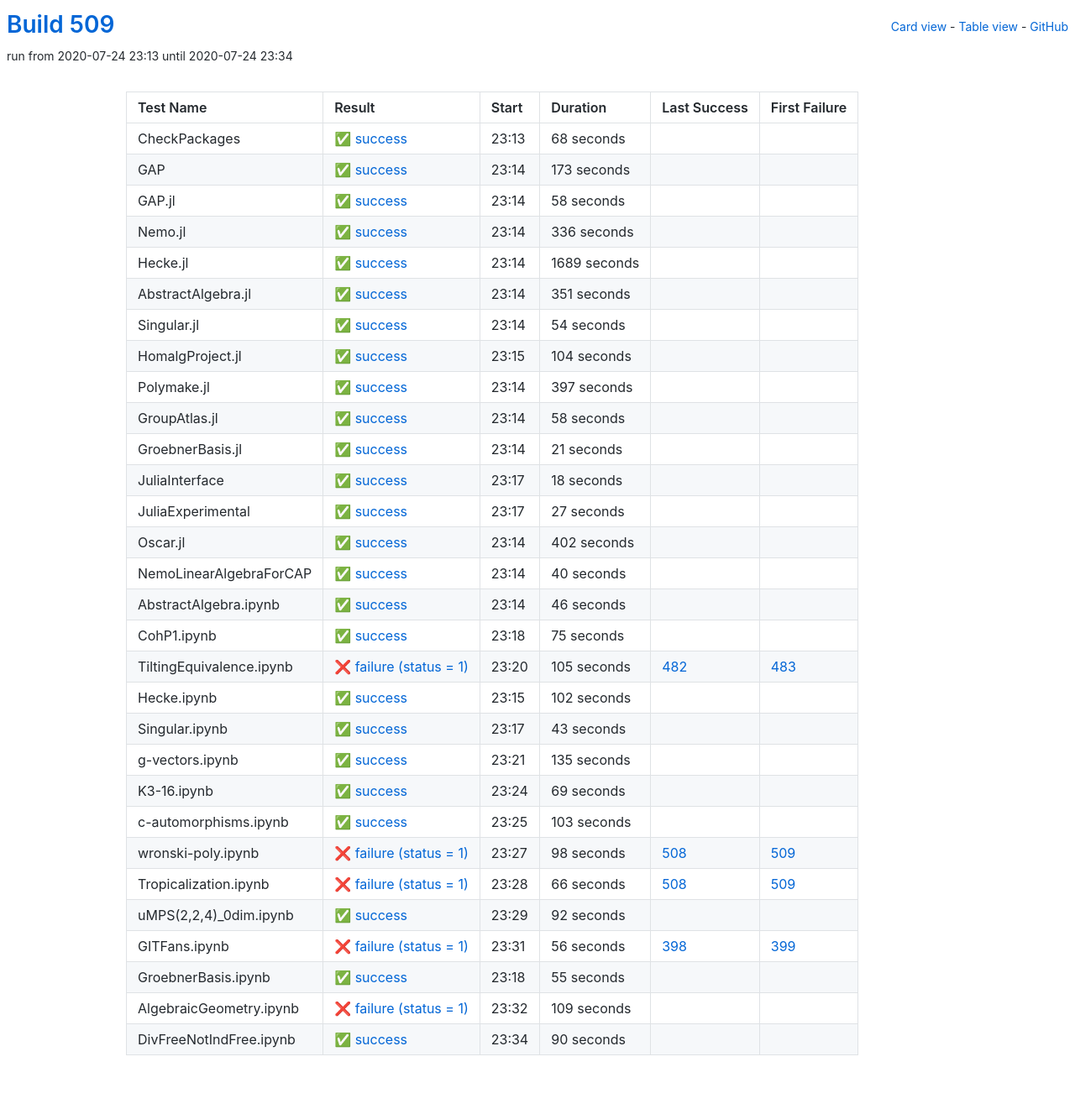
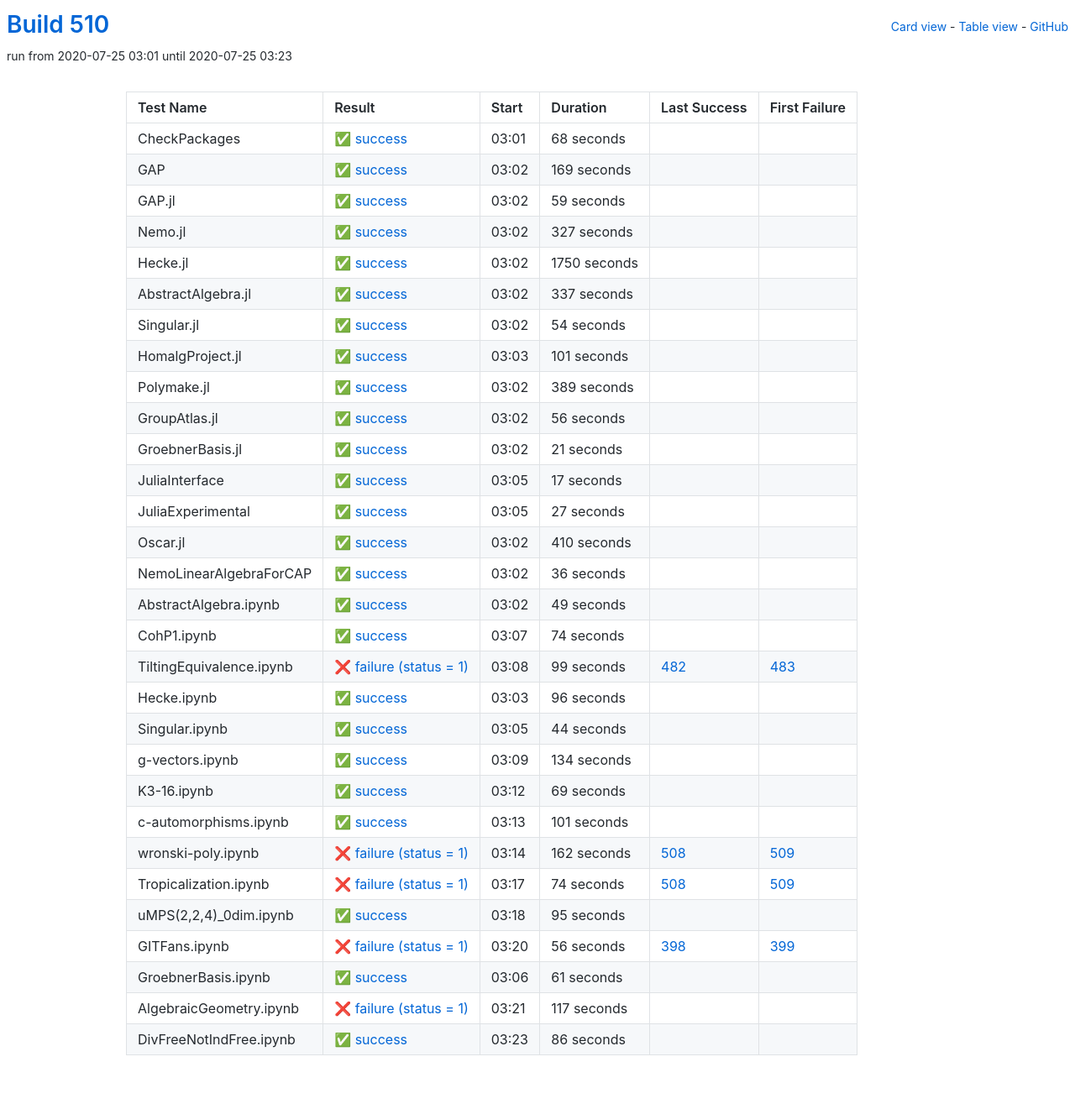
Before and after one commit to oscar-system/oscar-ci-status-stable, a Jekyll site: the page built from table.html, in a window 1280 px wide. Shown: the whole page at 84% size. Built offline with Jekyll 4.4.1, drawn with Linux system fonts in a browser that asks for light colours.

Commit message:
Build #510

```diff
--- a/_data/ci.yml
+++ b/_data/ci.yml
@@ -1,6 +1,6 @@
 ---
-build: 509
-build_url: https://oscarci.mathematik.uni-kl.de/job/oscar-stable/509/
+build: 510
+build_url: https://oscarci.mathematik.uni-kl.de/job/oscar-stable/510/
 job: oscar-stable
 organization: oscar-system
 repo: oscar-ci-status-stable
@@ -8,8 +8,8 @@ repourl: https://github.com/oscar-system/oscar-ci-status-stable
 tests:
 - name: CheckPackages
   id: checkpackages
-  log: https://oscarci.mathematik.uni-kl.de/job/oscar-stable/509/artifact/logs/build-509/CheckPackages.log
-  start: 2020-07-24 23:13
+  log: https://oscarci.mathematik.uni-kl.de/job/oscar-stable/510/artifact/logs/build-510/CheckPackages.log
+  start: 2020-07-25 03:01
   success: true
   exitcode: 0
   status: success
@@ -20,68 +20,68 @@ tests:
   first_failure_url:
 - name: GAP
   id: gap
-  log: https://oscarci.mathematik.uni-kl.de/job/oscar-stable/509/artifact/logs/build-509/GAP.log
-  start: 2020-07-24 23:14
+  log: https://oscarci.mathematik.uni-kl.de/job/oscar-stable/510/artifact/logs/build-510/GAP.log
+  start: 2020-07-25 03:02
   success: true
   exitcode: 0
   status: success
-  duration: 173
+  duration: 169
   last_success: false
   last_success_url:
   first_failure: false
   first_failure_url:
 - name: GAP.jl
   id: gap-jl
-  log: https://oscarci.mathematik.uni-kl.de/job/oscar-stable/509/artifact/logs/build-509/GAP.jl.log
-  start: 2020-07-24 23:14
+  log: https://oscarci.mathematik.uni-kl.de/job/oscar-stable/510/artifact/logs/build-510/GAP.jl.log
+  start: 2020-07-25 03:02
   success: true
   exitcode: 0
   status: success
-  duration: 58
+  duration: 59
   last_success: false
   last_success_url:
   first_failure: false
   first_failure_url:
 - name: Nemo.jl
   id: nemo-jl
-  log: https://oscarci.mathematik.uni-kl.de/job/oscar-stable/509/artifact/logs/build-509/Nemo.jl.log
-  start: 2020-07-24 23:14
+  log: https://oscarci.mathematik.uni-kl.de/job/oscar-stable/510/artifact/logs/build-510/Nemo.jl.log
+  start: 2020-07-25 03:02
   success: true
   exitcode: 0
   status: success
-  duration: 336
+  duration: 327
   last_success: false
   last_success_url:
   first_failure: false
   first_failure_url:
 - name: Hecke.jl
   id: hecke-jl
-  log: https://oscarci.mathematik.uni-kl.de/job/oscar-stable/509/artifact/logs/build-509/Hecke.jl.log
-  start: 2020-07-24 23:14
+  log: https://oscarci.mathematik.uni-kl.de/job/oscar-stable/510/artifact/logs/build-510/Hecke.jl.log
+  start: 2020-07-25 03:02
   success: true
   exitcode: 0
   status: success
-  duration: 1689
+  duration: 1750
   last_success: false
   last_success_url:
   first_failure: false
   first_failure_url:
 - name: AbstractAlgebra.jl
   id: abstractalgebra-jl
-  log: https://oscarci.mathematik.uni-kl.de/job/oscar-stable/509/artifact/logs/build-509/AbstractAlgebra.jl.log
-  start: 2020-07-24 23:14
+  log: https://oscarci.mathematik.uni-kl.de/job/oscar-stable/510/artifact/logs/build-510/AbstractAlgebra.jl.log
+  start: 2020-07-25 03:02
   success: true
   exitcode: 0
   status: success
-  duration: 351
+  duration: 337
   last_success: false
   last_success_url:
   first_failure: false
   first_failure_url:
 - name: Singular.jl
   id: singular-jl
-  log: https://oscarci.mathematik.uni-kl.de/job/oscar-stable/509/artifact/logs/build-509/Singular.jl.log
-  start: 2020-07-24 23:14
+  log: https://oscarci.mathematik.uni-kl.de/job/oscar-stable/510/artifact/logs/build-510/Singular.jl.log
+  start: 2020-07-25 03:02
   success: true
   exitcode: 0
   status: success
@@ -92,44 +92,44 @@ tests:
   first_failure_url:
 - name: HomalgProject.jl
   id: homalgproject-jl
-  log: https://oscarci.mathematik.uni-kl.de/job/oscar-stable/509/artifact/logs/build-509/HomalgProject.jl.log
-  start: 2020-07-24 23:15
+  log: https://oscarci.mathematik.uni-kl.de/job/oscar-stable/510/artifact/logs/build-510/HomalgProject.jl.log
+  start: 2020-07-25 03:03
   success: true
   exitcode: 0
   status: success
-  duration: 104
+  duration: 101
   last_success: false
   last_success_url:
   first_failure: false
   first_failure_url:
 - name: Polymake.jl
   id: polymake-jl
-  log: https://oscarci.mathematik.uni-kl.de/job/oscar-stable/509/artifact/logs/build-509/Polymake.jl.log
-  start: 2020-07-24 23:14
+  log: https://oscarci.mathematik.uni-kl.de/job/oscar-stable/510/artifact/logs/build-510/Polymake.jl.log
+  start: 2020-07-25 03:02
   success: true
   exitcode: 0
   status: success
-  duration: 397
+  duration: 389
   last_success: false
   last_success_url:
   first_failure: false
   first_failure_url:
 - name: GroupAtlas.jl
   id: groupatlas-jl
-  log: https://oscarci.mathematik.uni-kl.de/job/oscar-stable/509/artifact/logs/build-509/GroupAtlas.jl.log
-  start: 2020-07-24 23:14
+  log: https://oscarci.mathematik.uni-kl.de/job/oscar-stable/510/artifact/logs/build-510/GroupAtlas.jl.log
+  start: 2020-07-25 03:02
   success: true
   exitcode: 0
   status: success
-  duration: 58
+  duration: 56
   last_success: false
   last_success_url:
   first_failure: false
   first_failure_url:
 - name: GroebnerBasis.jl
   id: groebnerbasis-jl
-  log: https://oscarci.mathematik.uni-kl.de/job/oscar-stable/509/artifact/logs/build-509/GroebnerBasis.jl.log
-  start: 2020-07-24 23:14
+  log: https://oscarci.mathematik.uni-kl.de/job/oscar-stable/510/artifact/logs/build-510/GroebnerBasis.jl.log
+  start: 2020-07-25 03:02
   success: true
   exitcode: 0
   status: success
@@ -140,20 +140,20 @@ tests:
   first_failure_url:
 - name: JuliaInterface
   id: juliainterface
-  log: https://oscarci.mathematik.uni-kl.de/job/oscar-stable/509/artifact/logs/build-509/JuliaInterface.log
-  start: 2020-07-24 23:17
+  log: https://oscarci.mathematik.uni-kl.de/job/oscar-stable/510/artifact/logs/build-510/JuliaInterface.log
+  start: 2020-07-25 03:05
   success: true
   exitcode: 0
   status: success
-  duration: 18
+  duration: 17
   last_success: false
   last_success_url:
   first_failure: false
   first_failure_url:
 - name: JuliaExperimental
   id: juliaexperimental
-  log: https://oscarci.mathematik.uni-kl.de/job/oscar-stable/509/artifact/logs/build-509/JuliaExperimental.log
-  start: 2020-07-24 23:17
+  log: https://oscarci.mathematik.uni-kl.de/job/oscar-stable/510/artifact/logs/build-510/JuliaExperimental.log
+  start: 2020-07-25 03:05
   success: true
   exitcode: 0
   status: success
@@ -164,104 +164,104 @@ tests:
   first_failure_url:
 - name: Oscar.jl
   id: oscar-jl
-  log: https://oscarci.mathematik.uni-kl.de/job/oscar-stable/509/artifact/logs/build-509/Oscar.jl.log
-  start: 2020-07-24 23:14
+  log: https://oscarci.mathematik.uni-kl.de/job/oscar-stable/510/artifact/logs/build-510/Oscar.jl.log
+  start: 2020-07-25 03:02
   success: true
   exitcode: 0
   status: success
-  duration: 402
+  duration: 410
   last_success: false
   last_success_url:
   first_failure: false
   first_failure_url:
 - name: NemoLinearAlgebraForCAP
   id: nemolinearalgebraforcap
-  log: https://oscarci.mathematik.uni-kl.de/job/oscar-stable/509/artifact/logs/build-509/NemoLinearAlgebraForCAP.log
-  start: 2020-07-24 23:14
+  log: https://oscarci.mathematik.uni-kl.de/job/oscar-stable/510/artifact/logs/build-510/NemoLinearAlgebraForCAP.log
+  start: 2020-07-25 03:02
   success: true
   exitcode: 0
   status: success
-  duration: 40
+  duration: 36
   last_success: false
   last_success_url:
   first_failure: false
   first_failure_url:
 - name: AbstractAlgebra.ipynb
   id: abstractalgebra-ipynb
-  log: https://oscarci.mathematik.uni-kl.de/job/oscar-stable/509/artifact/logs/build-509/AbstractAlgebra.ipynb.log
-  start: 2020-07-24 23:14
+  log: https://oscarci.mathematik.uni-kl.de/job/oscar-stable/510/artifact/logs/build-510/AbstractAlgebra.ipynb.log
+  start: 2020-07-25 03:02
   success: true
   exitcode: 0
   status: success
-  duration: 46
+  duration: 49
   last_success: false
   last_success_url:
   first_failure: false
   first_failure_url:
 - name: CohP1.ipynb
   id: cohp1-ipynb
-  log: https://oscarci.mathematik.uni-kl.de/job/oscar-stable/509/artifact/logs/build-509/CohP1.ipynb.log
-  start: 2020-07-24 23:18
+  log: https://oscarci.mathematik.uni-kl.de/job/oscar-stable/510/artifact/logs/build-510/CohP1.ipynb.log
+  start: 2020-07-25 03:07
   success: true
   exitcode: 0
   status: success
-  duration: 75
+  duration: 74
   last_success: false
   last_success_url:
   first_failure: false
   first_failure_url:
 - name: TiltingEquivalence.ipynb
   id: tiltingequivalence-ipynb
-  log: https://oscarci.mathematik.uni-kl.de/job/oscar-stable/509/artifact/logs/build-509/TiltingEquivalence.ipynb.log
-  start: 2020-07-24 23:20
+  log: https://oscarci.mathematik.uni-kl.de/job/oscar-stable/510/artifact/logs/build-510/TiltingEquivalence.ipynb.log
+  start: 2020-07-25 03:08
   success: false
   exitcode: 1
   status: failure
-  duration: 105
+  duration: 99
   last_success: 482
   last_success_url: https://oscarci.mathematik.uni-kl.de/job/oscar-stable/482/
   first_failure: 483
   first_failure_url: https://oscarci.mathematik.uni-kl.de/job/oscar-stable/483/
 - name: Hecke.ipynb
   id: hecke-ipynb
-  log: https://oscarci.mathematik.uni-kl.de/job/oscar-stable/509/artifact/logs/build-509/Hecke.ipynb.log
-  start: 2020-07-24 23:15
+  log: https://oscarci.mathematik.uni-kl.de/job/oscar-stable/510/artifact/logs/build-510/Hecke.ipynb.log
+  start: 2020-07-25 03:03
   success: true
   exitcode: 0
   status: success
-  duration: 102
+  duration: 96
   last_success: false
   last_success_url:
   first_failure: false
   first_failure_url:
 - name: Singular.ipynb
   id: singular-ipynb
-  log: https://oscarci.mathematik.uni-kl.de/job/oscar-stable/509/artifact/logs/build-509/Singular.ipynb.log
-  start: 2020-07-24 23:17
+  log: https://oscarci.mathematik.uni-kl.de/job/oscar-stable/510/artifact/logs/build-510/Singular.ipynb.log
+  start: 2020-07-25 03:05
   success: true
   exitcode: 0
   status: success
-  duration: 43
+  duration: 44
   last_success: false
   last_success_url:
   first_failure: false
   first_failure_url:
 - name: g-vectors.ipynb
   id: g-vectors-ipynb
-  log: https://oscarci.mathematik.uni-kl.de/job/oscar-stable/509/artifact/logs/build-509/g-vectors.ipynb.log
-  start: 2020-07-24 23:21
+  log: https://oscarci.mathematik.uni-kl.de/job/oscar-stable/510/artifact/logs/build-510/g-vectors.ipynb.log
+  start: 2020-07-25 03:09
   success: true
   exitcode: 0
   status: success
-  duration: 135
+  duration: 134
   last_success: false
   last_success_url:
   first_failure: false
   first_failure_url:
 - name: K3-16.ipynb
   id: k3-16-ipynb
-  log: https://oscarci.mathematik.uni-kl.de/job/oscar-stable/509/artifact/logs/build-509/K3-16.ipynb.log
-  start: 2020-07-24 23:24
+  log: https://oscarci.mathematik.uni-kl.de/job/oscar-stable/510/artifact/logs/build-510/K3-16.ipynb.log
+  start: 2020-07-25 03:12
   success: true
   exitcode: 0
   status: success
@@ -272,56 +272,56 @@ tests:
   first_failure_url:
 - name: c-automorphisms.ipynb
   id: c-automorphisms-ipynb
-  log: https://oscarci.mathematik.uni-kl.de/job/oscar-stable/509/artifact/logs/build-509/c-automorphisms.ipynb.log
-  start: 2020-07-24 23:25
+  log: https://oscarci.mathematik.uni-kl.de/job/oscar-stable/510/artifact/logs/build-510/c-automorphisms.ipynb.log
+  start: 2020-07-25 03:13
   success: true
   exitcode: 0
   status: success
-  duration: 103
+  duration: 101
   last_success: false
   last_success_url:
   first_failure: false
   first_failure_url:
 - name: wronski-poly.ipynb
   id: wronski-poly-ipynb
-  log: https://oscarci.mathematik.uni-kl.de/job/oscar-stable/509/artifact/logs/build-509/wronski-poly.ipynb.log
-  start: 2020-07-24 23:27
+  log: https://oscarci.mathematik.uni-kl.de/job/oscar-stable/510/artifact/logs/build-510/wronski-poly.ipynb.log
+  start: 2020-07-25 03:14
   success: false
   exitcode: 1
   status: failure
-  duration: 98
+  duration: 162
   last_success: 508
   last_success_url: https://oscarci.mathematik.uni-kl.de/job/oscar-stable/508/
   first_failure: 509
   first_failure_url: https://oscarci.mathematik.uni-kl.de/job/oscar-stable/509/
 - name: Tropicalization.ipynb
   id: tropicalization-ipynb
-  log: https://oscarci.mathematik.uni-kl.de/job/oscar-stable/509/artifact/logs/build-509/Tropicalization.ipynb.log
-  start: 2020-07-24 23:28
+  log: https://oscarci.mathematik.uni-kl.de/job/oscar-stable/510/artifact/logs/build-510/Tropicalization.ipynb.log
+  start: 2020-07-25 03:17
   success: false
   exitcode: 1
   status: failure
-  duration: 66
+  duration: 74
   last_success: 508
   last_success_url: https://oscarci.mathematik.uni-kl.de/job/oscar-stable/508/
   first_failure: 509
   first_failure_url: https://oscarci.mathematik.uni-kl.de/job/oscar-stable/509/
 - name: uMPS(2,2,4)_0dim.ipynb
   id: umps-2-2-4-0dim-ipynb
-  log: https://oscarci.mathematik.uni-kl.de/job/oscar-stable/509/artifact/logs/build-509/uMPS-2-2-4-_0dim.ipynb.log
-  start: 2020-07-24 23:29
+  log: https://oscarci.mathematik.uni-kl.de/job/oscar-stable/510/artifact/logs/build-510/uMPS-2-2-4-_0dim.ipynb.log
+  start: 2020-07-25 03:18
   success: true
   exitcode: 0
   status: success
-  duration: 92
+  duration: 95
   last_success: false
   last_success_url:
   first_failure: false
   first_failure_url:
 - name: GITFans.ipynb
   id: gitfans-ipynb
-  log: https://oscarci.mathematik.uni-kl.de/job/oscar-stable/509/artifact/logs/build-509/GITFans.ipynb.log
-  start: 2020-07-24 23:31
+  log: https://oscarci.mathematik.uni-kl.de/job/oscar-stable/510/artifact/logs/build-510/GITFans.ipynb.log
+  start: 2020-07-25 03:20
   success: false
   exitcode: 1
   status: failure
@@ -332,36 +332,36 @@ tests:
   first_failure_url: https://oscarci.mathematik.uni-kl.de/job/oscar-stable/399/
 - name: GroebnerBasis.ipynb
   id: groebnerbasis-ipynb
-  log: https://oscarci.mathematik.uni-kl.de/job/oscar-stable/509/artifact/logs/build-509/GroebnerBasis.ipynb.log
-  start: 2020-07-24 23:18
+  log: https://oscarci.mathematik.uni-kl.de/job/oscar-stable/510/artifact/logs/build-510/GroebnerBasis.ipynb.log
+  start: 2020-07-25 03:06
   success: true
   exitcode: 0
   status: success
-  duration: 55
+  duration: 61
   last_success: false
   last_success_url:
   first_failure: false
   first_failure_url:
 - name: AlgebraicGeometry.ipynb
   id: algebraicgeometry-ipynb
-  log: https://oscarci.mathematik.uni-kl.de/job/oscar-stable/509/artifact/logs/build-509/AlgebraicGeometry.ipynb.log
-  start: 2020-07-24 23:32
+  log: https://oscarci.mathematik.uni-kl.de/job/oscar-stable/510/artifact/logs/build-510/AlgebraicGeometry.ipynb.log
+  start: 2020-07-25 03:21
   success: false
   exitcode: 1
   status: failure
-  duration: 109
+  duration: 117
   last_success: false
   last_success_url:
   first_failure: false
   first_failure_url:
 - name: DivFreeNotIndFree.ipynb
   id: divfreenotindfree-ipynb
-  log: https://oscarci.mathematik.uni-kl.de/job/oscar-stable/509/artifact/logs/build-509/DivFreeNotIndFree.ipynb.log
-  start: 2020-07-24 23:34
+  log: https://oscarci.mathematik.uni-kl.de/job/oscar-stable/510/artifact/logs/build-510/DivFreeNotIndFree.ipynb.log
+  start: 2020-07-25 03:23
   success: true
   exitcode: 0
   status: success
-  duration: 90
+  duration: 86
   last_success: false
   last_success_url:
   first_failure: false
```
Also changed, not shown: README.md.
